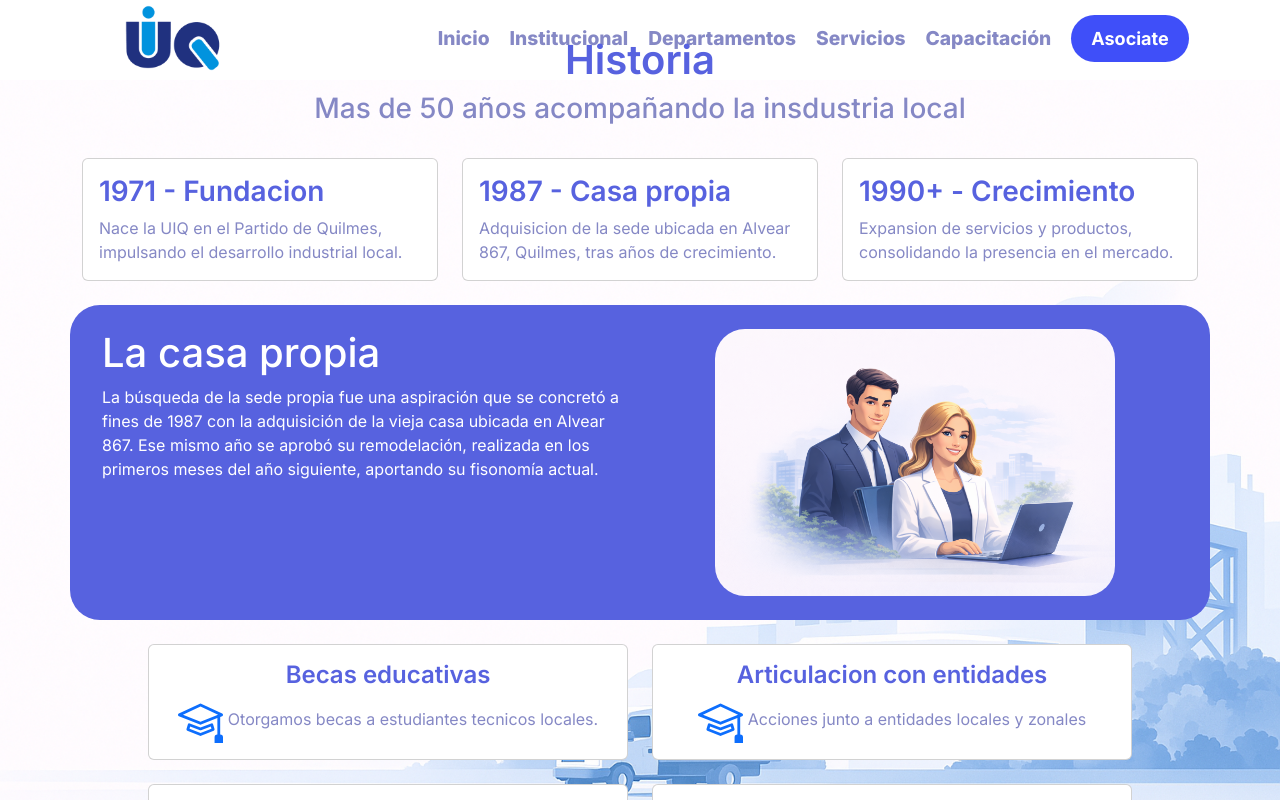
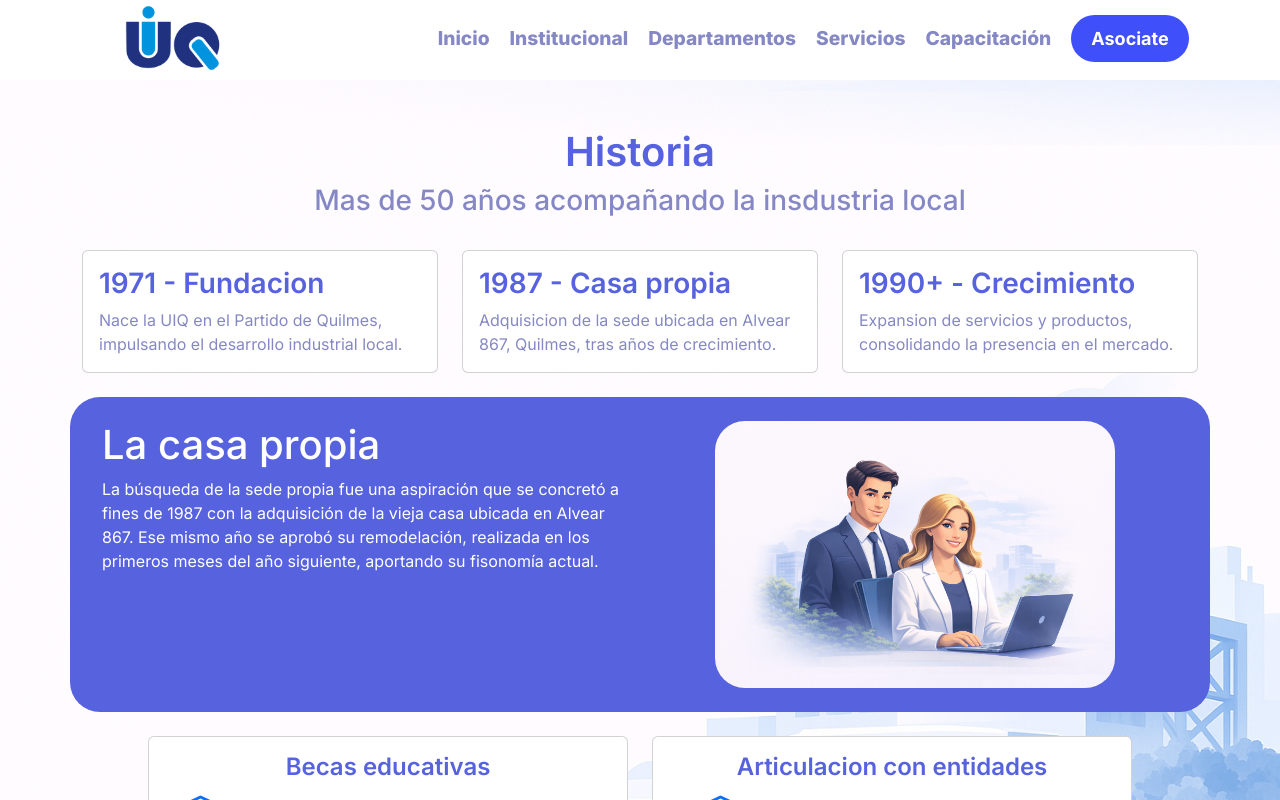
Before and after one commit to LuciBrito/uq-front, a React (Vite) app: page /historia in a window 1280 px wide. Shown: the top 800 px of the page. Built offline with nearby package versions, Linux system fonts and the light colour scheme.

Commit message:
Cambios 2

```diff
--- a/src/Historia.jsx
+++ b/src/Historia.jsx
@@ -12,7 +12,7 @@ import flor from './img/icons/flor-icon.svg';
 export default function Historia() {
   return (
    <section className='parallax'>
-        <Container className='py-5 my-5 lading-container media-aux '>
+        <Container className='py-5 lading-container media-aux'>
             <h1 className='text-center color-text-1 '>Historia </h1>
             <h3 className='text-center color-text-2'>Mas de 50 años acompañando la insdustria local</h3>
             <div>
--- a/src/css/styles.css
+++ b/src/css/styles.css
@@ -418,6 +418,9 @@ footer{
     .landing-container {
         height: auto !important;
     }
+    .parallax{
+        height: auto    !important;
+    }
 }
 
 /* Laptops pequeños / tablets en landscape (769px - 1024px) */
@@ -435,4 +438,8 @@ footer{
         .landing-container {
         height: auto !important;
     }
+
+        .parallax{
+        height: auto    !important;
+    }
 }
```
